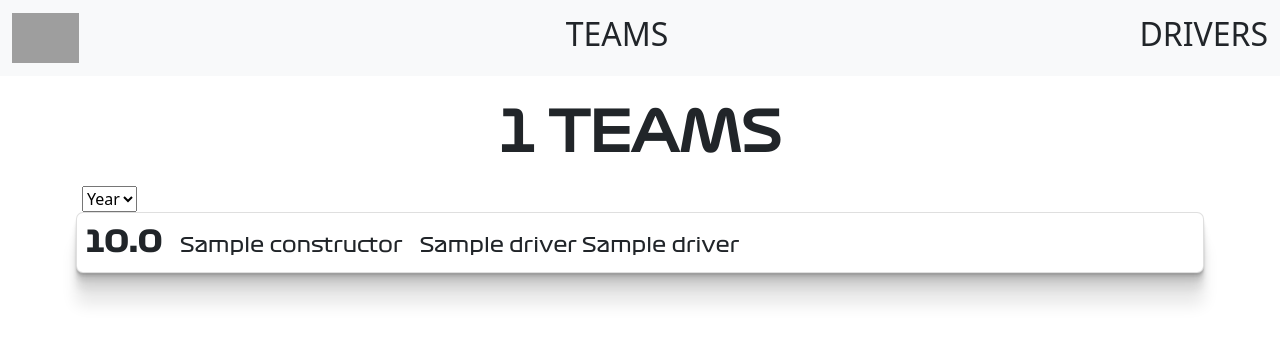
After one commit to msebersbergerjr/F1-Website, a Django app: page /teams/1 in a window 1280 px wide. The commit adds this page. Shown: the top 343 px of the page. Run offline with Django 3.2, Linux system fonts and the light colour scheme; tables that the repository leaves empty hold one stand-in row (values such as "Sample post"); some libraries are stand-ins or nearby versions; grey boxes are pictures that could not be loaded.

Commit message:
Created Teams page and Team Page; Very Basic NO Styling yet

```diff
--- a/F1Website/F1Website/templates/F1Website/navbar.html
+++ b/F1Website/F1Website/templates/F1Website/navbar.html
@@ -5,7 +5,10 @@
       <a class="navbar-brand" href="/">
         <img class="navbar-img" src="../../../static/images/f1-logo.png" alt="" class="d-inline-block align-text-top">
       </a>
-      <a href="/lineup/2021">
+      <a href="/teams/2021">
+        <h2>TEAMS</h2>
+      </a>
+      <a href="/drivers/2021">
         <h2>DRIVERS</h2>
       </a>
     </div>
--- a/F1Website/Home/serializers.py
+++ b/F1Website/Home/serializers.py
@@ -5,4 +5,4 @@ from .models import Race_History
 class Race_History_Serializers(serializers.ModelSerializer):
     class Meta:
         model = Race_History
-        fields = ('season','round','circuit_id','date','team_id','position','points','status','true_time')
+        fields = ('season','round','circuit_id','date','team_id','position','points','status')
--- a/F1Website/Home/templates/Home/lineup_page.html
+++ b/F1Website/Home/templates/Home/drivers_page.html
@@ -10,7 +10,7 @@
     <select id="season-dropdown" name="seasons">
         <option>Year</option>
         {% for year in seasons %}
-        <option value="http://127.0.0.1:8000/lineup/{{year.season}}">{{year.season}}</option>
+        <option value="http://127.0.0.1:8000/drivers/{{year.season}}">{{year.season}}</option>
         {% endfor %}
     </select>
 
--- /dev/null
+++ b/F1Website/Home/templates/Home/teams_page.html
@@ -0,0 +1,50 @@
+{% extends 'F1Website/base.html' %}
+{% load static %}
+{% block content %}
+<div class="container">
+    <h2 class="header-title">{{year}} TEAMS</h2>
+
+    <!-- Filter by Year -->
+    <select id="season-dropdown" name="seasons">
+        <option>Year</option>
+        {% for year in seasons %}
+        <option value="http://127.0.0.1:8000/teams/{{year.season}}">{{year.season}}</option>
+        {% endfor %}
+    </select>
+
+    <div class="row g-2">
+        {% for team in teams %}
+
+        <a href="http://127.0.0.1:8000/team/{{team.team_id}}/">
+            <div class="card" id="{{team.team_id}}">
+                <div class="card-body row">
+                    <div class="col-12 card-title">
+                        <div class="card-position">
+                            {{team.points}}
+                            <span class="card-name">{{ team.team_name }}</span>
+                            {% for driver in team.drivers %}
+                            <span class="card-name">{{ driver.givenName}} {{driver.familyName}}</span>
+                            {% endfor %}
+                        </div>
+                    </div>
+                </div>
+            </div>
+        </a>
+        {% endfor %}
+    </div>
+</div>
+
+<script src="http://code.jquery.com/jquery-1.11.0.min.js"></script>
+<script>
+    $(function(){
+        $('#season-dropdown').on('change', function(){
+            var url = $(this).val()
+            console.log(url)
+            if(url){
+                window.location = url
+            }
+            return false
+        })
+    })
+</script>
+{% endblock %}
--- a/F1Website/Home/urls.py
+++ b/F1Website/Home/urls.py
@@ -3,12 +3,9 @@ from Home import views
 
 urlpatterns = [
     path('', views.landing),
-    path('lineup/<str:pk>/', views.lineup_page),
+    path('drivers/<str:pk>/', views.drivers_page),
     path('driver/<str:pk>/', views.driver_page),
     path('driver/<str:pk>/ajax/race-history/', views.get_race_history),
-    # path("ajax/circuit/", getCircuit, name='get_circuit'),
-    # path("ajax/date/", getDate, name='get_date'),
-    # path("ajax/team/", getTeam, name='get_team'),
-    # path("ajax/position/", getPosition, name='get_position'),
-    # path("ajax/status/", getStatus, name='get_status'),
+    path('teams/<str:pk>', views.teams_page),
+    path('team/<str:pk>/', views.team_page),
 ]
--- a/F1Website/Home/views.py
+++ b/F1Website/Home/views.py
@@ -15,8 +15,15 @@ def is_ajax(request):
     """
     return request.META.get('HTTP_X_REQUESTED_WITH') == 'XMLHttpRequest'
 
-# <-------------------- Lineup Page -------------------->
-def lineup_page(request, pk):
+# <-------------------- Landing Page -------------------->
+def landing(request):
+    """
+    Landing Page
+    """
+    return render(request, "Home/landing.html")
+
+# <-------------------- Drivers Page -------------------->
+def drivers_page(request, pk):
     """
     @parm: select year
     @returns:
@@ -51,14 +58,8 @@ def lineup_page(request, pk):
         'seasons': models.Driver_Standing.objects.order_by('-season').values('season').distinct()
     }
 
-    return render(request, "Home/lineup_page.html", context)
+    return render(request, "Home/drivers_page.html", context)
 
-# <-------------------- Landing Page -------------------->
-def landing(request):
-    """
-    Landing Page
-    """
-    return render(request, "Home/landing.html")
 
 # <-------------------- Driver Page -------------------->
 def driver_page(request, pk):
@@ -85,13 +86,26 @@ def driver_page(request, pk):
         'dateOfBirth':_['dateOfBirth']
         }
 
+    # Circuit_ID for value; Circuit_Name for Display
+    circuit_dirty = models.Race_History.objects.filter(driver_id=pk).order_by('circuit_id').values('circuit_id').distinct()
+    circuits = []
+    for _ in circuit_dirty:
+        circuits.append(models.Circuit.objects.filter(circuit_id=_['circuit_id']).values('circuit_id','circuit_name'))
+
+    # Team_ID for value; Team_Name for Display
+    team_dirty = models.Race_History.objects.filter(driver_id=pk).order_by('team_id').values('team_id').distinct()
+    teams = []
+    for _ in team_dirty:
+        teams.append(models.Constructor.objects.filter(team_id=_['team_id']).values('team_id','team_name'))
+
     context = {
         'driver_data':driver_data,
         'season': models.Race_History.objects.filter(driver_id=pk).order_by('-season').values('season').distinct(),
-        'circuit_id': models.Race_History.objects.filter(driver_id=pk).values('circuit_id').distinct(),
-        'teams': models.Race_History.objects.filter(driver_id=pk).values('team_id').distinct(),
+        'circuits': circuits,
+        'teams':teams,
         'statuses': models.Race_History.objects.filter(driver_id=pk).values('status').distinct()
     }
+
 
     return render(request, "Home/driver_page.html", context)
 
@@ -101,7 +115,7 @@ def get_race_history(request,pk):
     circuit_id = request.query_params.get('circuit_id',None)
     team_id = request.query_params.get('team_id',None)
     status = request.query_params.get('status',None)
-    race = models.Race_History.objects.filter(driver_id=pk).values('season','round','circuit_id','date','team_id','position','points','status','true_time')
+    race = models.Race_History.objects.filter(driver_id=pk).values('season','round','circuit_id','date','team_id','position','points','status')
     data = []
     if season:
         race = race.filter(season=season).order_by('-round')
@@ -123,10 +137,81 @@ def get_race_history(request,pk):
                 'position':_['position'],
                 'points':_['points'],
                 'status':_['status'],
-                'true_time':_['true_time'],
             }
             data.append(item)
         serialized = Race_History_Serializers(data, many=True)
         return Response(serialized.data)
     else:
         return Response({})
+
+# <-------------------- Teams Page -------------------->
+def teams_page(request, pk):
+
+    data_dirty = models.Constructor_Standing.objects.filter(season=pk).order_by('-points').values('team_id', 'points')
+    data_clean = []
+
+    for _ in data_dirty:
+        team_name = models.Constructor.objects.filter(team_id=_['team_id']).values('team_name')
+        drivers_dirty = models.Driver_Standing.objects.filter(season=pk,team_id=_['team_id']).values('driver_id').distinct()
+
+        # Get ever driver who drove for the team in season
+        drivers_clean = []
+        for i in drivers_dirty:
+            drivers_name = models.Driver.objects.filter(driver_id=i['driver_id']).values('givenName','familyName')
+
+            driver = {
+                'givenName': drivers_name[0]['givenName'],
+                'familyName': drivers_name[0]['familyName']
+            }
+            drivers_clean.append(driver)
+
+        teams = {
+            'team_id': _['team_id'],
+            'team_name': team_name[0]['team_name'],
+            'points': _['points'],
+            'drivers': drivers_clean
+        }
+        data_clean.append(teams)
+
+
+    context = {
+        'year': pk,
+        'teams': data_clean,
+        'seasons': models.Constructor_Standing.objects.order_by('-season').values('season').distinct()
+    }
+
+    return render(request, "Home/teams_page.html", context)
+
+def team_page(request,pk):
+
+    data_dirty = models.Constructor.objects.filter(team_id=pk).values('team_id','team_name','nationality')
+    points = models.Constructor_Standing.objects.filter(team_id=pk).aggregate(Sum('points'))
+    wins = models.Constructor_Standing.objects.filter(team_id=pk).aggregate(Sum('wins'))
+    drivers_dirty = models.Driver_Standing.objects.order_by('-season').filter(team_id=pk).values('driver_id')[:2]
+    drivers = []
+
+
+    for _ in drivers_dirty:
+        drivers_name = models.Driver.objects.filter(driver_id=_['driver_id']).values('givenName','familyName','driver_id')
+        driver = {
+            'driver_id': drivers_name[0]['driver_id'],
+            'givenName': drivers_name[0]['givenName'],
+            'familyName': drivers_name[0]['familyName']
+        }
+        drivers.append(driver)
+
+    for _ in data_dirty:
+        team_data ={
+            'team_id': _['team_id'],
+            'team_name': _['team_name'],
+            'points': points['points__sum'],
+            'wins': wins['wins__sum'],
+            'nationality': _['nationality'],
+            'drivers': drivers,
+        }
+
+    context = {
+        'team_data': team_data
+    }
+
+    return render(request, "Home/team_page.html", context)
```
Also changed, not shown: F1Website/Home/templates/Home/race_history.html (+3 -4 lines), F1Website/Home/templates/Home/team_page.html (added, +44 -0 lines), F1Website/static/race_history.js (+1 -6 lines).
